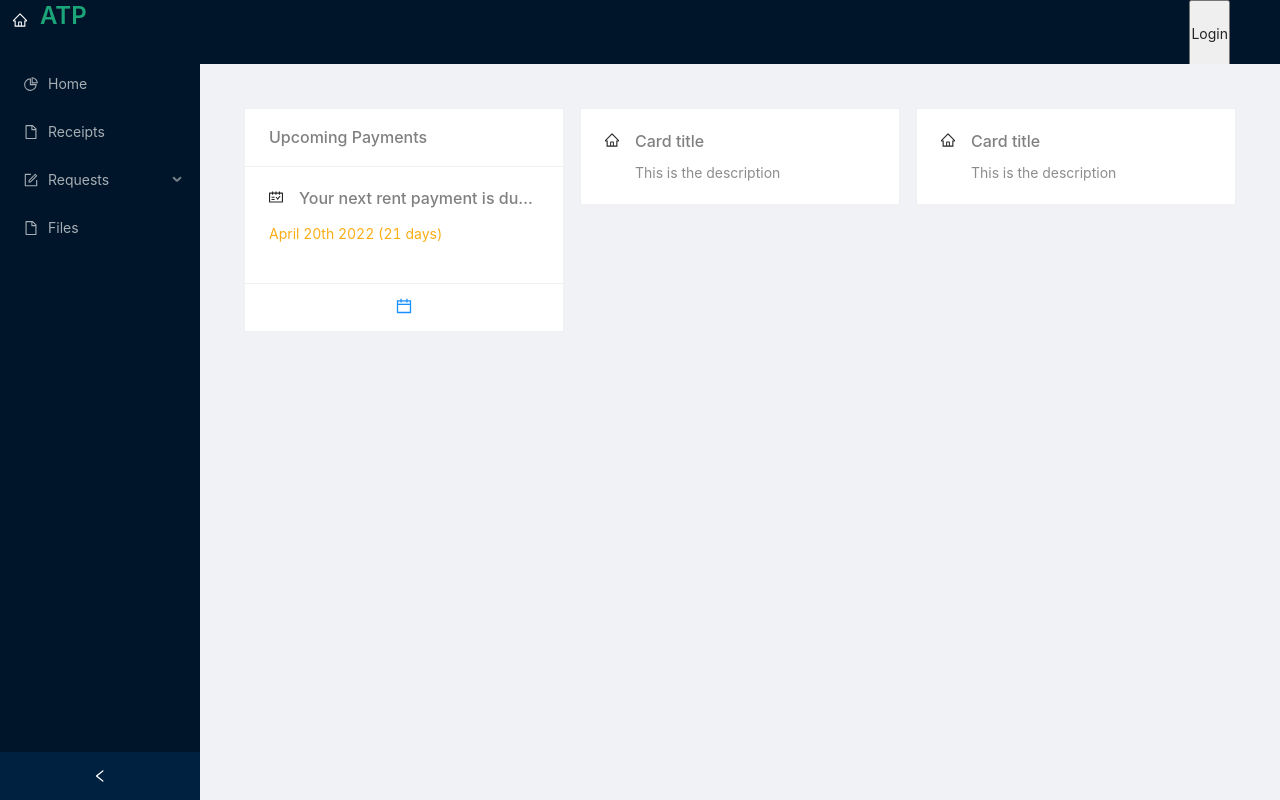
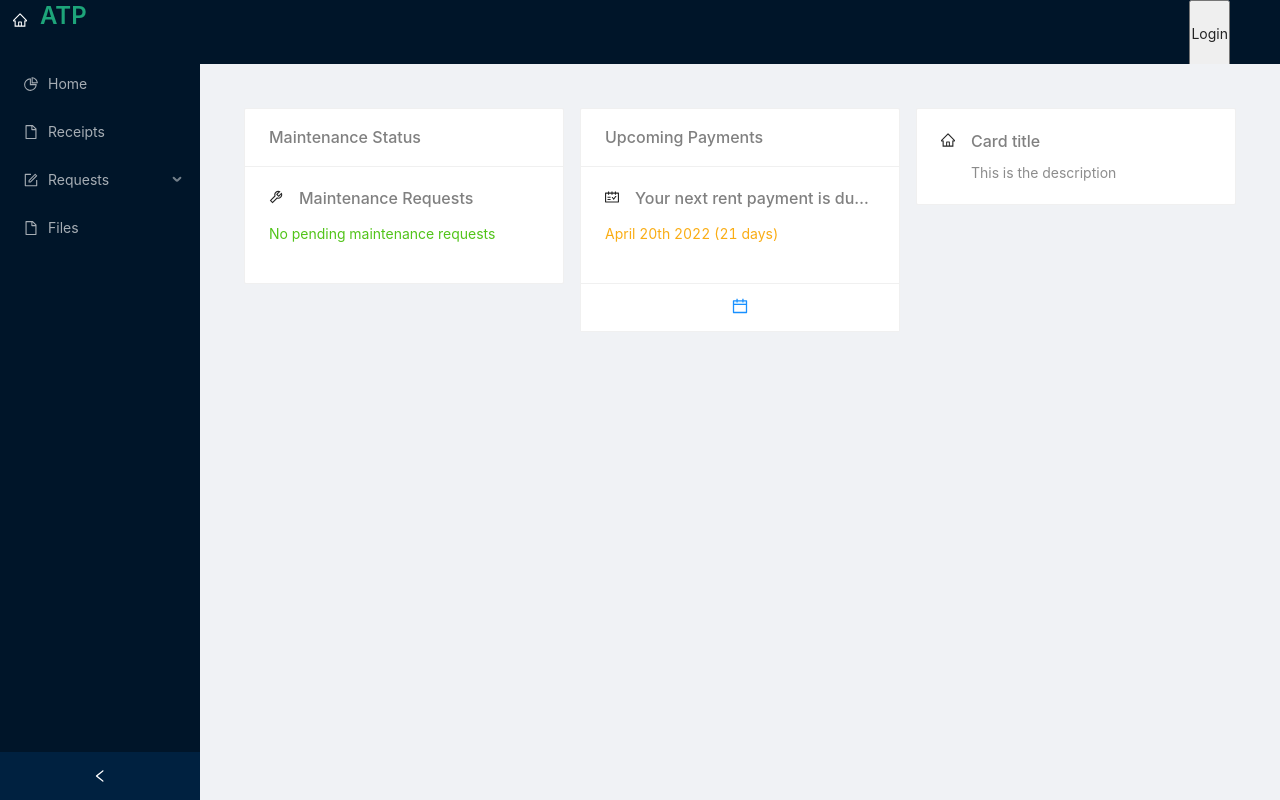
Before and after one commit to NigelMarshal/tenant-proto, a React (Create React App) app: page / in a window 1280 px wide. Built offline with nearby package versions, Linux system fonts and the light colour scheme.

Commit message:
feat(MaintenanceStats): Create maintenance status request

```diff
--- a/src/Components/Homepage.js
+++ b/src/Components/Homepage.js
@@ -2,6 +2,7 @@ import React from "react";
 import { HomeOutlined } from "@ant-design/icons";
 import { Card, Layout, Row, Col } from "antd";
 import UpcomingPayments from "./Widgets/UpcomingPayments";
+import MaintenanceStatus from "./Widgets/MaintenanceStatus";
 const Homepage = () => {
   return (
     <Layout.Content
@@ -13,16 +14,10 @@ const Homepage = () => {
     >
       <Row gutter={16} style={{ padding: "20px" }}>
         <Col className="gutter-row" span={8}>
-          <UpcomingPayments />
+          <MaintenanceStatus />
         </Col>
         <Col className="gutter-row" span={8}>
-          <Card>
-            <Card.Meta
-              avatar={<HomeOutlined />}
-              title="Card title"
-              description="This is the description"
-            />
-          </Card>
+          <UpcomingPayments />
         </Col>
         <Col className="gutter-row" span={8}>
           <Card>
--- a/src/Components/Widgets/MaintenanceStatus.js
+++ b/src/Components/Widgets/MaintenanceStatus.js
@@ -0,0 +1,17 @@
+import React from "react";
+import { ToolOutlined } from "@ant-design/icons";
+import { Card, Typography } from "antd";
+const MaintenanceStatus = () => {
+  return (
+    <div className="site-card-border-less-wrapper">
+      <Card title="Maintenance Status" bordered={true}>
+        <Card.Meta avatar={<ToolOutlined />} title="Maintenance Requests" />
+        <Typography.Paragraph type="success" style={{ paddingTop: "1rem" }}>
+          No pending maintenance requests
+        </Typography.Paragraph>
+      </Card>
+    </div>
+  );
+};
+
+export default MaintenanceStatus;
```
